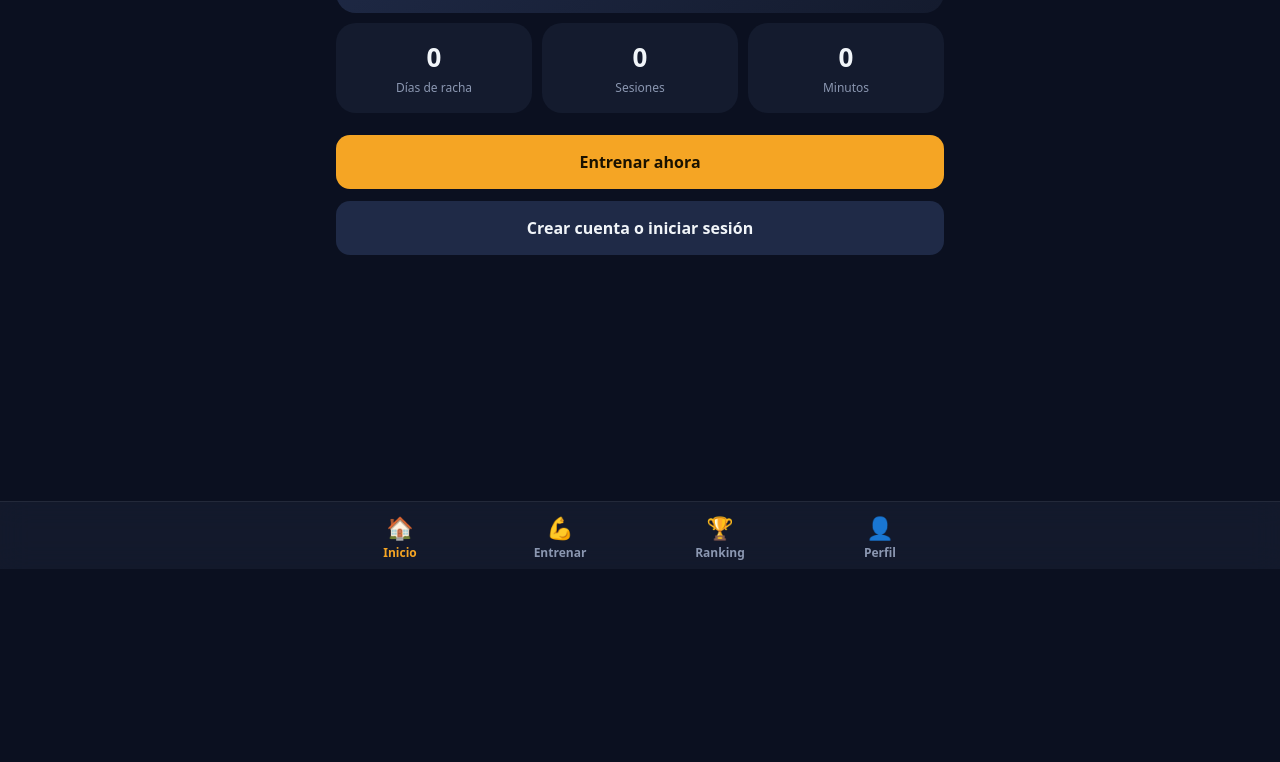
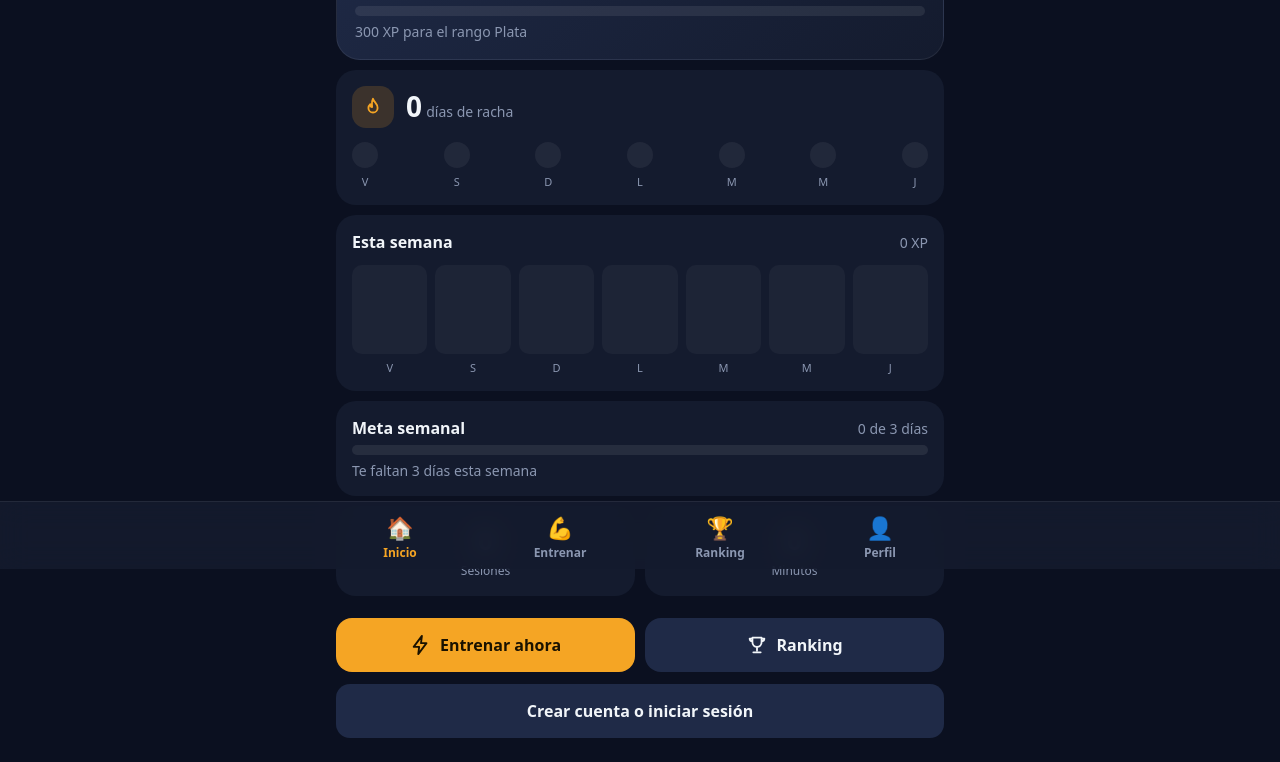
Before and after one commit to alonsochi258-coder/Proyecto-SPORT-X, a plain HTML site: page index.html in a window 1280 px wide. Shown: the part 231-993 px from the top of the page. Before the commit the page ends 800 px from the top, so only its background shows below. Drawn offline with Linux system fonts and the light colour scheme.

Commit message:
Add files via upload

```diff
--- a/index.html
+++ b/index.html
@@ -72,6 +72,14 @@ input:focus{outline:2px solid var(--a)}
 .sep::before,.sep::after{content:"";flex:1;height:1px;background:#ffffff14}
 .lg-links{display:flex;justify-content:center;flex-wrap:wrap;margin-top:4px}
 .lg-guest{color:var(--m);margin-top:12px}
+.hd{display:flex;align-items:center;gap:14px}.hd h1{font-size:24px}.hd-av{width:54px;height:54px;font-size:24px;cursor:pointer}
+.card.lvl{background:linear-gradient(135deg,#1f2a47,#141b2e);border:1px solid #ffffff12;border-radius:24px;margin-top:20px;padding:18px}
+.lvl-r{display:flex;align-items:center;gap:18px;margin-bottom:10px}
+.stk{display:flex;align-items:center;gap:12px}.stk b{font-size:28px;line-height:1}.stk-i{width:42px;height:42px;border-radius:14px;background:#f5a5242b;color:var(--a);display:flex;align-items:center;justify-content:center}
+.dots{display:flex;justify-content:space-between;margin-top:14px}.dot{display:flex;flex-direction:column;align-items:center;gap:6px;font-size:11px;color:var(--m)}.dot i{width:26px;height:26px;border-radius:50%;background:#ffffff0f}.dot.on i{background:var(--a);box-shadow:0 0 12px #f5a52466}
+.ct{display:flex;justify-content:space-between;align-items:baseline;margin-bottom:12px}
+.wk{display:flex;gap:8px;height:110px}.wc{flex:1;display:flex;flex-direction:column;align-items:center;gap:6px;font-size:11px;color:var(--m)}.wb{flex:1;width:100%;background:#ffffff0a;border-radius:10px;display:flex;align-items:flex-end;overflow:hidden}.wb i{display:block;width:100%;background:linear-gradient(180deg,var(--b),#0f766e);border-radius:10px}.wb i.td{background:linear-gradient(180deg,#ffc14d,var(--a))}
+.qa{display:flex;gap:10px;margin-top:12px}.qa button{flex:1;display:flex;align-items:center;justify-content:center;gap:8px;border:0;border-radius:16px;padding:16px;font-size:16px;font-weight:700}.qa-p{background:var(--a);color:#1a1200}.qa-s{background:var(--s2);color:var(--t)}.qa button:active{transform:scale(.97)}
 </style></head><body>
 <main id="main" class="app"></main><div id="ses"></div>
 <div id="auth"><div class="lg"><div class="lg-in"><div class="lg-logo"><svg width="44" height="44" viewBox="0 0 24 24" fill="#1a1200"><path d="M13 2 4 14h6l-1 8 9-12h-6z"/></svg></div><h1 class="lg-h">SPORT<span>X</span></h1><p class="lg-tag">Cargando…</p></div></div></div>
@@ -170,12 +178,20 @@ else{U=null;P=null;H=[];localStorage.getItem("sportx_guest")?enter():authUI()}})
 addEventListener("DOMContentLoaded",boot);
 
 /* ---------- Pantallas ---------- */
-function home(){const v=V(),x=tot(),i=rk(x),p=(x%200)/200;
-$("main").innerHTML=`<h1>Hola, ${esc(v.name)}</h1><p class="m" style="margin-top:6px">${navigator.onLine?(U?"Cuenta en línea":"Modo local"):"Sin conexión"}</p>
-<div class="card hero"><svg width="112" height="112" viewBox="0 0 120 120"><circle cx="60" cy="60" r="52" fill="none" stroke="#ffffff14" stroke-width="10"/><circle cx="60" cy="60" r="52" fill="none" stroke="#f5a524" stroke-width="10" stroke-linecap="round" stroke-dasharray="${p*326.7} 326.7" transform="rotate(-90 60 60)"/><text x="60" y="68" text-anchor="middle" fill="#fff" font-size="28" font-weight="800">${lv(x)}</text></svg>
-<div><div class="m">Nivel ${lv(x)}</div><div class="big">${x} XP</div><span class="badge" style="background:${RK[i][2]}">${RK[i][0]}</span></div></div>
-<div class="row"><div class="card stat"><b>${v.st}</b><span>Días de racha</span></div><div class="card stat"><b>${v.n}</b><span>Sesiones</span></div><div class="card stat"><b>${Math.round(v.h.reduce((a,r)=>a+r.t,0)/60)}</b><span>Minutos</span></div></div>
-<button class="btn" onclick="go('train')">Entrenar ahora</button>${U?"":'<button class="btn g" onclick="authUI()">Crear cuenta o iniciar sesión</button>'}${instBlock()}`}
+const SV='<svg width="22" height="22" viewBox="0 0 24 24" fill="none" stroke="currentColor" stroke-width="2" stroke-linecap="round" stroke-linejoin="round">';
+const IC={fire:SV+'<path d="M12 3c1 4 5 5 5 10a5 5 0 0 1-10 0c0-2 1-3 2-4 0 2 1 3 2 3 0-4-1-5 1-9z"/></svg>',bolt:SV+'<path d="M13 2 4 14h6l-1 8 9-12h-6z"/></svg>',cup:SV+'<path d="M7 4h10v5a5 5 0 0 1-10 0V4zM4 5h3v3a3 3 0 0 1-3-3zM20 5h-3v3a3 3 0 0 0 3-3zM12 14v4M8 20h8"/></svg>'};
+function home(){const v=V(),x=tot(),i=rk(x),n=RK[i+1],f=S.pf||{},g=f.goal||3,p=(x%200)/200;
+const ds=[...Array(7)].map((_,k)=>{const d=new Date(Date.now()-(6-k)*864e5),key=d.toLocaleDateString("sv-SE");return{l:"DLMMJVS"[d.getDay()],xp:v.h.filter(r=>r.d==key).reduce((a,r)=>a+r.xp,0)}});
+const mx=Math.max(...ds.map(d=>d.xp),1),wd=ds.filter(d=>d.xp>0).length,wx=ds.reduce((a,d)=>a+d.xp,0);
+$("main").innerHTML=`<div class="hd"><span class="av hd-av" style="box-shadow:0 0 0 3px ${f.ring||"#f5a524"}" onclick="go('perfil')">${av(v)}</span><div><h1>Hola, ${esc(v.name)}</h1><p class="m" style="margin-top:4px">${navigator.onLine?(U?"Cuenta en línea":"Modo local"):"Sin conexión"}</p></div></div>
+<div class="card lvl"><div class="lvl-r"><svg width="112" height="112" viewBox="0 0 120 120"><circle cx="60" cy="60" r="52" fill="none" stroke="#ffffff14" stroke-width="10"/><circle cx="60" cy="60" r="52" fill="none" stroke="#2dd4bf" stroke-width="10" stroke-linecap="round" stroke-dasharray="${p*326.7} 326.7" transform="rotate(-90 60 60)"/><text x="60" y="70" text-anchor="middle" fill="#fff" font-size="30" font-weight="800">${lv(x)}</text></svg>
+<div><div class="m">Nivel ${lv(x)}, faltan ${200-x%200} XP para el siguiente</div><div class="big">${x} XP</div><span class="badge" style="background:${RK[i][2]}">${RK[i][0]}</span></div></div>
+<div class="bar"><i style="width:${n?(x-RK[i][1])/(n[1]-RK[i][1])*100:100}%"></i></div><p class="m">${n?`${n[1]-x} XP para el rango ${n[0]}`:"Llegaste al rango máximo"}</p></div>
+<div class="card"><div class="stk"><span class="stk-i">${IC.fire}</span><div><b>${v.st}</b> <span class="m">días de racha</span></div></div><div class="dots">${ds.map(d=>`<div class="dot ${d.xp?"on":""}"><i></i>${d.l}</div>`).join("")}</div></div>
+<div class="card"><div class="ct"><b>Esta semana</b><span class="m">${wx} XP</span></div><div class="wk">${ds.map((d,k)=>`<div class="wc"><div class="wb"><i class="${k==6?"td":""}" style="height:${d.xp?Math.max(d.xp/mx*100,10):0}%"></i></div><span>${d.l}</span></div>`).join("")}</div></div>
+<div class="card"><div class="ct" style="margin-bottom:0"><b>Meta semanal</b><span class="m">${wd} de ${g} días</span></div><div class="bar"><i style="width:${Math.min(100,wd/g*100)}%"></i></div><p class="m">${wd>=g?"¡Meta cumplida!":`Te faltan ${g-wd} ${g-wd==1?"día":"días"} esta semana`}</p></div>
+<div class="row"><div class="card stat"><b>${v.n}</b><span>Sesiones</span></div><div class="card stat"><b>${Math.round(v.h.reduce((a,r)=>a+r.t,0)/60)}</b><span>Minutos</span></div></div>
+<div class="qa"><button class="qa-p" onclick="go('train')">${IC.bolt}Entrenar ahora</button><button class="qa-s" onclick="go('rank')">${IC.cup}Ranking</button></div>${U?"":'<button class="btn g" onclick="authUI()">Crear cuenta o iniciar sesión</button>'}${instBlock()}`}
 function train(){const L=E.map((e,i)=>[e,i]).filter(([e])=>(fs=="all"||e.sp==fs)&&(fp=="all"||e.pl==fp));
 const ch=(a,c,f)=>a.map(([k,l])=>`<button class="chip ${c==k?"on":""}" onclick="${f}('${k}')">${l}</button>`).join("");
 $("main").innerHTML=`<h1>Entrenar</h1><h2>Deporte</h2><div class="chips">${ch([["all","Todos"],...Object.entries(SP).map(([k,v])=>[k,v[0]+" "+v[1]])],fs,"sf")}</div>
```
